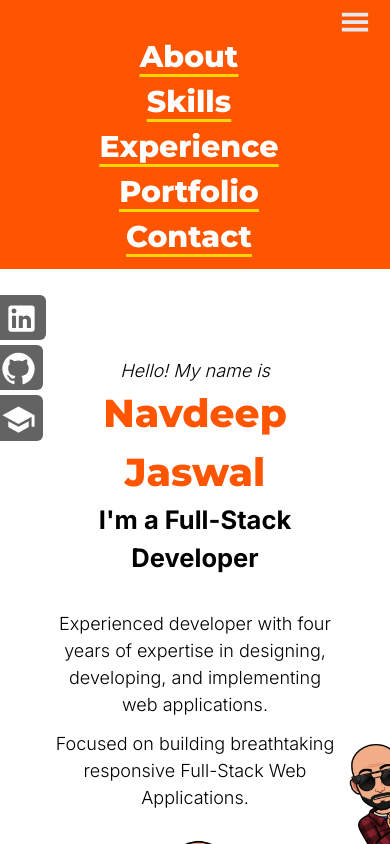
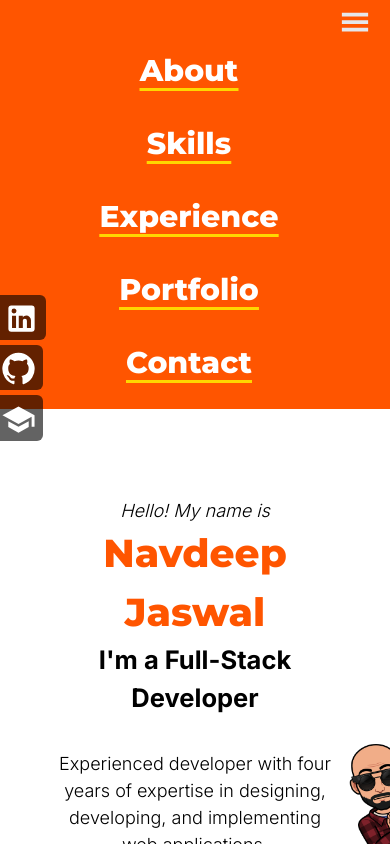
Before and after one commit to navdeepjaswal/Portfolio-Website, a React (Vite) app: page / in a window 390 px wide. Both pictures are taken after a click on the button 359 px from the left and 50 px from the top of the page. Shown: the top 844 px of the page. Built offline with nearby package versions, Linux system fonts and the light colour scheme.

Commit message:
tweaks on screen sizing

```diff
--- a/src/components/Navbar.jsx
+++ b/src/components/Navbar.jsx
@@ -20,7 +20,7 @@ const Navbar = () => {
             <div className={`nav-bar bg-[#ff5500] w-full flex py-[10px] items-center text-gray-200 ${isMenuOpen ? 'justify-center': 'justify-between'} xsm:justify-between`}>
 
                 {/* nav-image */}
-                <img src={navIcon} alt="nav-icon" className={`${isMenuOpen && 'hidden xsm:block'} w-[55px] w-[70px] pl-5 hover:cursor-pointer hover:animate-pulse`}></img>
+                <img src={navIcon} alt="nav-icon" className={`${isMenuOpen && 'hidden xsm:block'} w-[70px] pl-5 hover:cursor-pointer hover:animate-pulse`}></img>
 
                 {/* nav menu */}
                 <div className={`${isMenuOpen && 'flex flex-col align-center w-full xsm:w-auto'} nav-item mr-3`}>
--- a/src/components/NavbarSections.jsx
+++ b/src/components/NavbarSections.jsx
@@ -4,31 +4,31 @@ import { Link } from 'react-scroll';
 function NavbarSections({display, smallRes = false}) {
     return (
         <ul className={` ${display} justify-evenly w-full`}>
-            <li className={`font-p font-extrabold xsm:text-[.9em] sm:text-[1.1em] xsm:p-[14px] md:pr-9 ${smallRes ? 'underline' : ''}`} style={smallRes ? { textDecorationColor: 'gold', textUnderlineOffset: '7px' } : null}>
+            <li className={`font-p font-extrabold xsm:text-[.9em] sm:text-[1.1em] 3xsm:p-[14px] md:pr-9 ${smallRes ? 'underline' : ''}`} style={smallRes ? { textDecorationColor: 'gold', textUnderlineOffset: '7px' } : null}>
                 <Link to="about" smooth={true} duration={500}>
                     About
                 </Link>
             </li>
 
-            <li className={`font-p font-extrabold xsm:text-[.9em] sm:text-[1.1em] xsm:p-[14px] md:pr-9 ${smallRes ? 'underline' : ''}`} style={smallRes ? { textDecorationColor: 'gold', textUnderlineOffset: '7px' } : null}>
+            <li className={`font-p font-extrabold xsm:text-[.9em] sm:text-[1.1em] 3xsm:p-[14px] md:pr-9 ${smallRes ? 'underline' : ''}`} style={smallRes ? { textDecorationColor: 'gold', textUnderlineOffset: '7px' } : null}>
                 <Link to="skills" smooth={true} duration={500}>
                     Skills
                 </Link>
             </li>
 
-            <li className={`font-p font-extrabold xsm:text-[.9em] sm:text-[1.1em] xsm:p-[14px] md:pr-9 ${smallRes ? 'underline' : ''}`} style={smallRes ? { textDecorationColor: 'gold', textUnderlineOffset: '7px' } : null}>
+            <li className={`font-p font-extrabold xsm:text-[.9em] sm:text-[1.1em] 3xsm:p-[14px] md:pr-9 ${smallRes ? 'underline' : ''}`} style={smallRes ? { textDecorationColor: 'gold', textUnderlineOffset: '7px' } : null}>
                 <Link to="experience" smooth={true} duration={500}>
                     Experience
                 </Link>
             </li>
 
-            <li className={`font-p font-extrabold xsm:text-[.9em] sm:text-[1.1em] xsm:p-[14px] md:pr-9 ${smallRes ? 'underline' : ''}`} style={smallRes ? { textDecorationColor: 'gold', textUnderlineOffset: '7px' } : null}>
+            <li className={`font-p font-extrabold xsm:text-[.9em] sm:text-[1.1em] 3xsm:p-[14px] md:pr-9 ${smallRes ? 'underline' : ''}`} style={smallRes ? { textDecorationColor: 'gold', textUnderlineOffset: '7px' } : null}>
                 <Link to="portfolio" smooth={true} duration={500}>
                     Portfolio
                 </Link>
             </li>
 
-            <li className={`font-p font-extrabold xsm:text-[.9em] sm:text-[1.1em] xsm:p-[14px] ${smallRes ? 'underline' : ''}`} style={smallRes ? { textDecorationColor: 'gold', textUnderlineOffset: '7px' } : null}>
+            <li className={`font-p font-extrabold xsm:text-[.9em] sm:text-[1.1em] 3xsm:p-[14px] ${smallRes ? 'underline' : ''}`} style={smallRes ? { textDecorationColor: 'gold', textUnderlineOffset: '7px' } : null}>
                 <Link to="contact" smooth={true} duration={500}>
                     Contact
                 </Link>
--- a/tailwind.config.js
+++ b/tailwind.config.js
@@ -7,8 +7,8 @@ export default {
       screens: {
         '3xsm':'320px',
         '2xsm':'500px',
-        'xsm': '768px',
-        'sm': '900px',
+        'xsm': '780px',
+        'sm': '907px',
         'md': '1025px',
         'lg': '1175px',
         'xl': '1360px',
```
